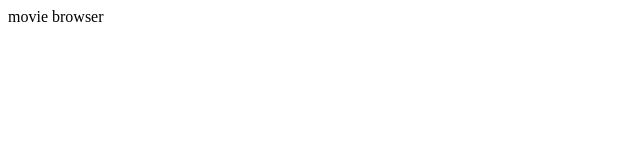
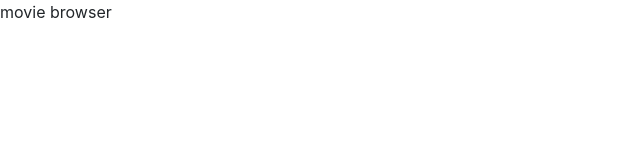
Before and after one commit to kamildomagalski/MovieBrowser, a React (Create React App) app: page / in a window 1280 px wide. Shown: the top 160 px of the page, without its empty margins (0-640 px from the left). Built offline with nearby package versions, Linux system fonts and the light colour scheme.

Commit message:
add React-Bootstrap to project

```diff
--- a/package.json
+++ b/package.json
@@ -6,8 +6,10 @@
     "@testing-library/jest-dom": "^4.2.4",
     "@testing-library/react": "^9.5.0",
     "@testing-library/user-event": "^7.2.1",
+    "bootstrap": "^4.5.3",
     "node-sass": "^4.14.1",
     "react": "^16.13.1",
+    "react-bootstrap": "^1.3.0",
     "react-dom": "^16.13.1",
     "react-scripts": "3.4.3"
   },
--- a/src/index.js
+++ b/src/index.js
@@ -1,6 +1,8 @@
 import React from 'react';
 import ReactDOM from 'react-dom';
 import App from './components/App';
+import './scss/main.scss'
+
 import * as serviceWorker from './serviceWorker';
 
 ReactDOM.render(
--- /dev/null
+++ b/src/scss/main.scss
@@ -0,0 +1 @@
+@import "~bootstrap/scss/bootstrap";
```
Also changed, not shown: 1 other file (tests, documents, lock files or other folders).
